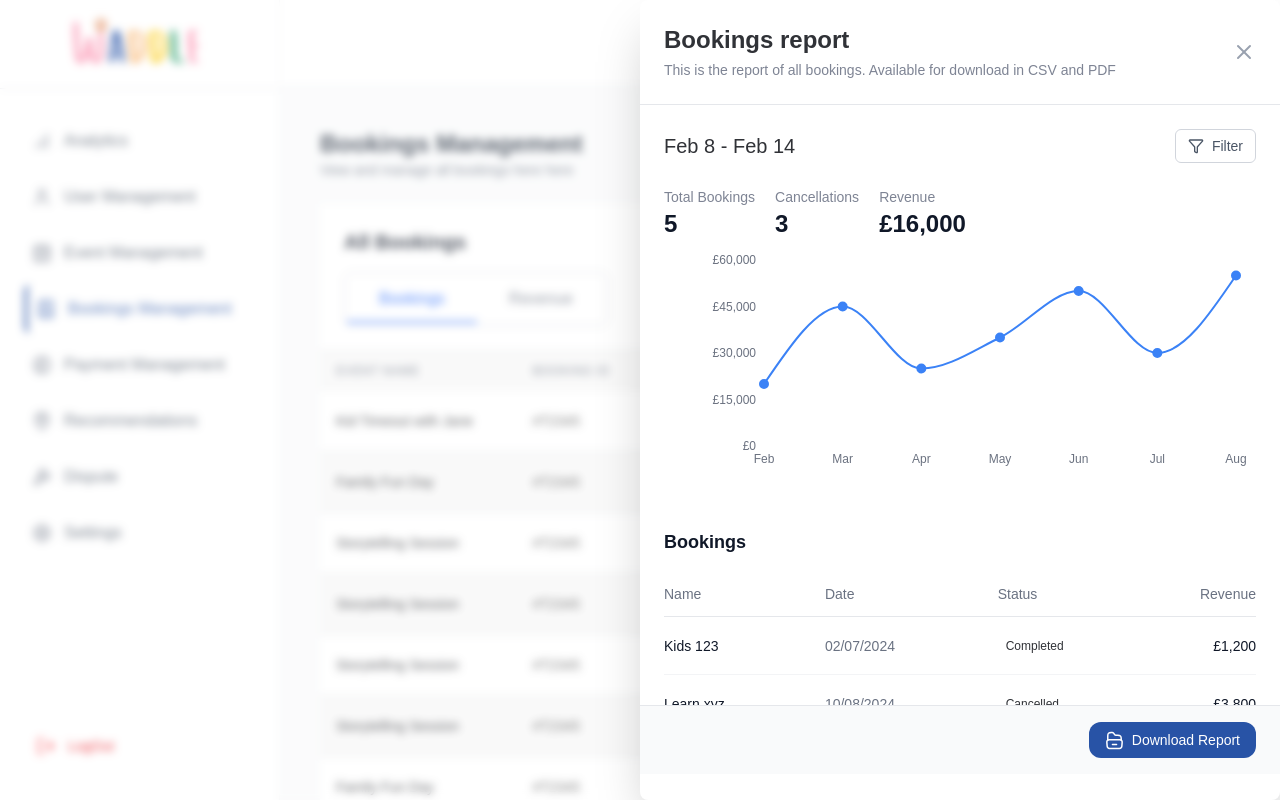
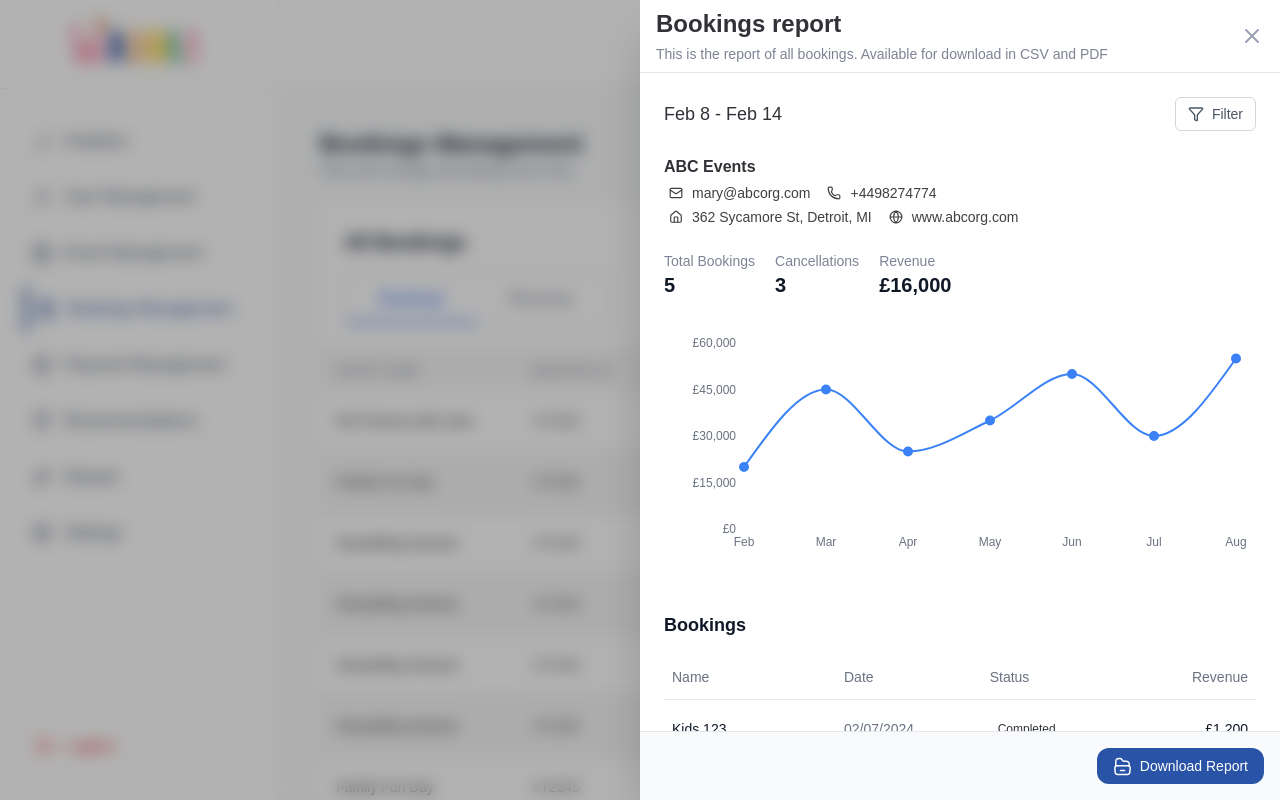
Before and after one commit to AkanWealth/waddle-admn, a Next.js app: page /dashboard/bookings in a window 1280 px wide. Both pictures are taken after a click on the button "Report". Built offline with nearby package versions, Linux system fonts and the light colour scheme.

Commit message:
style: added some styling to the bookings report modal

```diff
--- a/src/app/component/BookingManagement/BookingsReportsModal.tsx
+++ b/src/app/component/BookingManagement/BookingsReportsModal.tsx
@@ -1,5 +1,5 @@
 import { LineChart, Line, XAxis, YAxis, ResponsiveContainer } from "recharts";
-import { X, Filter } from "lucide-react";
+import { X, Filter, Mail, Phone, House, Globe } from "lucide-react";
 import { useBookingStore } from "@/stores/useBookingStore";
 import Image from "next/image";
 import SVGAssets from "@/assets/svg";
@@ -53,7 +53,7 @@ const bookingsData = [
 ];
 
 const BookingsReportsModal: React.FC = () => {
-  const { closeReportModalModal } = useBookingStore();
+  const { closeReportModalModal, isReportModalOpen } = useBookingStore();
 
   const totalBookings = bookingsData.length;
   const totalRevenue = bookingsData.reduce(
@@ -77,12 +77,18 @@ const BookingsReportsModal: React.FC = () => {
   };
 
   return (
-    <div className="fixed inset-0 bg-white/30 backdrop-blur-xs flex items-center justify-center p-4 z-50">
-      <div className="relative h-screen">
-        <div className="bg-white rounded-lg shadow-2xl w-full md:w-[50vw] absolute top-0 bottom-0 left-0">
-          <div className="flex items-center justify-between p-6 border-b border-gray-200">
+    <div className="fixed inset-0 bg-black/30 backdrop-blur-sm z-50 flex justify-end">
+      <div
+        className={`w-full lg:w-1/2 h-full bg-white shadow-2xl transform transition-transform duration-300 ease-in-out ${
+          isReportModalOpen
+            ? "animate-slide-in-right"
+            : "animate-slide-out-right"
+        } `}
+      >
+        <div className="flex flex-col h-full">
+          <div className="flex items-center justify-between py-2 px-4 border-b border-gray-200 flex-shrink-0">
             <div>
-              <h2 className="text-2xl font-bold text-[#303237]">
+              <h2 className="text-xl md:text-2xl font-bold text-[#303237]">
                 Bookings report
               </h2>
               <p className="text-sm text-[#7E8494] mt-1">
@@ -98,9 +104,9 @@ const BookingsReportsModal: React.FC = () => {
             </button>
           </div>
 
-          <div className="p-6 overflow-y-auto max-h-[calc(90vh-120px)]">
-            <div className="flex items-center justify-between mb-6">
-              <div className="text-[20px] font-medium text-[#303237]">
+          <div className="p-4 md:p-6 overflow-y-auto flex-1">
+            <div className="flex flex-col sm:flex-row sm:items-center sm:justify-between mb-6 gap-2">
+              <div className="text-base md:text-lg font-medium text-[#303237]">
                 Feb 8 - Feb 14
               </div>
               <button className="flex items-center gap-2 px-3 py-1.5 text-sm text-gray-600 border border-gray-300 rounded-md hover:bg-gray-50 transition-colors">
@@ -109,39 +115,65 @@ const BookingsReportsModal: React.FC = () => {
               </button>
             </div>
 
-            <div className="flex items-center gap-5">
-              <div className="">
-                <h3 className="text-[#7E8494] text-[14px] font-normal">
+            <div className="flex flex-col gap-1 my-2.5">
+              <h3 className="text-[#303237] font-semibold">ABC Events</h3>
+              <div className="flex flex-col sm:flex-row sm:items-center gap-3">
+                <div className="flex items-center gap-1">
+                  <Mail height={14} className="text-sm text-[#404040]" />
+                  <span className="text-sm text-[#404040]">
+                    mary@abcorg.com
+                  </span>
+                </div>
+                <div className="flex items-center gap-1">
+                  <Phone height={14} className="text-sm text-[#404040]" />
+                  <span className="text-sm text-[#404040]">+4498274774</span>
+                </div>
+              </div>
+              <div className="flex flex-col sm:flex-row sm:items-center gap-3">
+                <div className="flex items-center gap-1">
+                  <House height={14} className="text-sm text-[#404040]" />
+                  <span className="text-sm text-[#404040]">
+                    362 Sycamore St, Detroit, MI
+                  </span>
+                </div>
+                <div className="flex items-center gap-1">
+                  <Globe height={14} className="text-sm text-[#404040]" />
+                  <span className="text-sm text-[#404040]">www.abcorg.com</span>
+                </div>
+              </div>
+            </div>
+
+            <div className="flex flex-wrap gap-5 my-6">
+              <div>
+                <h3 className="text-[#7E8494] text-sm font-normal">
                   Total Bookings
                 </h3>
-                <p className="text-2xl font-bold text-gray-900">
+                <p className="text-xl font-bold text-gray-900">
                   {totalBookings}
                 </p>
               </div>
-              <div className="">
-                <h3 className="text-[#7E8494] text-[14px] font-normal">
+              <div>
+                <h3 className="text-[#7E8494] text-sm font-normal">
                   Cancellations
                 </h3>
-                <p className="text-2xl font-bold text-gray-900">
+                <p className="text-xl font-bold text-gray-900">
                   {completedBookings}
                 </p>
               </div>
-              <div className="">
-                <h3 className="text-[#7E8494] text-[14px] font-normal">
-                  Revenue
-                </h3>
-                <p className="text-2xl font-bold text-gray-900">
+              <div>
+                <h3 className="text-[#7E8494] text-sm font-normal">Revenue</h3>
+                <p className="text-xl font-bold text-gray-900">
                   {formatCurrency(totalRevenue)}
                 </p>
               </div>
             </div>
 
-            <div className="mb-8 w-[100%]">
+            <div className="mb-8 w-full">
               <div className="h-64 w-full">
                 <ResponsiveContainer width="100%" height="100%">
                   <LineChart
                     data={chartData}
-                    margin={{ left: 40, right: 20, top: 20, bottom: 20 }}
+                    margin={{ left: 20, right: 20, top: 20, bottom: 20 }}
                   >
                     <XAxis
                       dataKey="month"
@@ -173,19 +205,19 @@ const BookingsReportsModal: React.FC = () => {
                 Bookings
               </h3>
               <div className="overflow-x-auto">
-                <table className="w-full">
+                <table className="min-w-full">
                   <thead>
                     <tr className="border-b border-gray-200">
-                      <th className="text-left py-3 px-0 text-sm font-medium text-gray-500">
+                      <th className="text-left py-3 px-2 text-sm font-medium text-gray-500">
                         Name
                       </th>
-                      <th className="text-left py-3 px-4 text-sm font-medium text-gray-500">
+                      <th className="text-left py-3 px-2 text-sm font-medium text-gray-500">
                         Date
                       </th>
-                      <th className="text-left py-3 px-4 text-sm font-medium text-gray-500">
+                      <th className="text-left py-3 px-2 text-sm font-medium text-gray-500">
                         Status
                       </th>
-                      <th className="text-right py-3 px-0 text-sm font-medium text-gray-500">
+                      <th className="text-right py-3 px-2 text-sm font-medium text-gray-500">
                         Revenue
                       </th>
                     </tr>
@@ -193,20 +225,18 @@ const BookingsReportsModal: React.FC = () => {
                   <tbody>
                     {bookingsData.map((booking) => (
                       <tr key={booking.id} className="border-b border-gray-100">
-                        <td className="py-4 px-0 text-sm text-gray-900">
+                        <td className="py-4 px-2 text-sm text-gray-900">
                           {booking.name}
                         </td>
-                        <td className="py-4 px-4 text-sm text-gray-500">
+                        <td className="py-4 px-2 text-sm text-gray-500">
                           {formatDate(booking.date)}
                         </td>
-                        <td className="py-4 px-4">
-                          <span
-                            className={`inline-flex px-2 py-1 text-xs text-[#303237] font-medium rounded-full `}
-                          >
+                        <td className="py-4 px-2">
+                          <span className="inline-flex px-2 py-1 text-xs text-[#303237] font-medium rounded-full">
                             {booking.status}
                           </span>
                         </td>
-                        <td className="py-4 px-0 text-sm text-gray-900 text-right">
+                        <td className="py-4 px-2 text-sm text-gray-900 text-right">
                           {formatCurrency(booking.revenue)}
                         </td>
                       </tr>
@@ -217,22 +247,47 @@ const BookingsReportsModal: React.FC = () => {
             </div>
           </div>
 
-          <div className="border-t border-gray-200 px-6 py-4 bg-gray-50">
+          <div className="border-t border-gray-200 px-4 py-4 bg-gray-50 flex-shrink-0">
             <div className="flex justify-end">
               <button className="flex items-center rounded-[12px] gap-2 px-4 py-2 bg-[#2853A6] text-white text-sm font-medium cursor-pointer hover:bg-blue-700 transition-colors">
                 <Image
                   src={SVGAssets.ReportIcon}
-                  className=""
                   width={19}
                   height={19}
                   alt="Report"
                 />
-                <span className="">Download Report</span>
+                <span>Download Report</span>
               </button>
             </div>
           </div>
         </div>
       </div>
+
+      <style jsx>{`
+        @keyframes slide-in-right {
+          from {
+            transform: translateX(100%);
+          }
+          to {
+            transform: translateX(0);
+          }
+        }
+        @keyframes slide-out-right {
+          from {
+            transform: translateX(0);
+          }
+          to {
+            transform: translateX(100%);
+          }
+        }
+
+        .animate-slide-in-right {
+          animation: slide-in-right 0.3s ease-in-out forwards;
+        }
+        .animate-slide-out-right {
+          animation: slide-out-right 0.3s ease-in-out forwards;
+        }
+      `}</style>
     </div>
   );
 };
```
